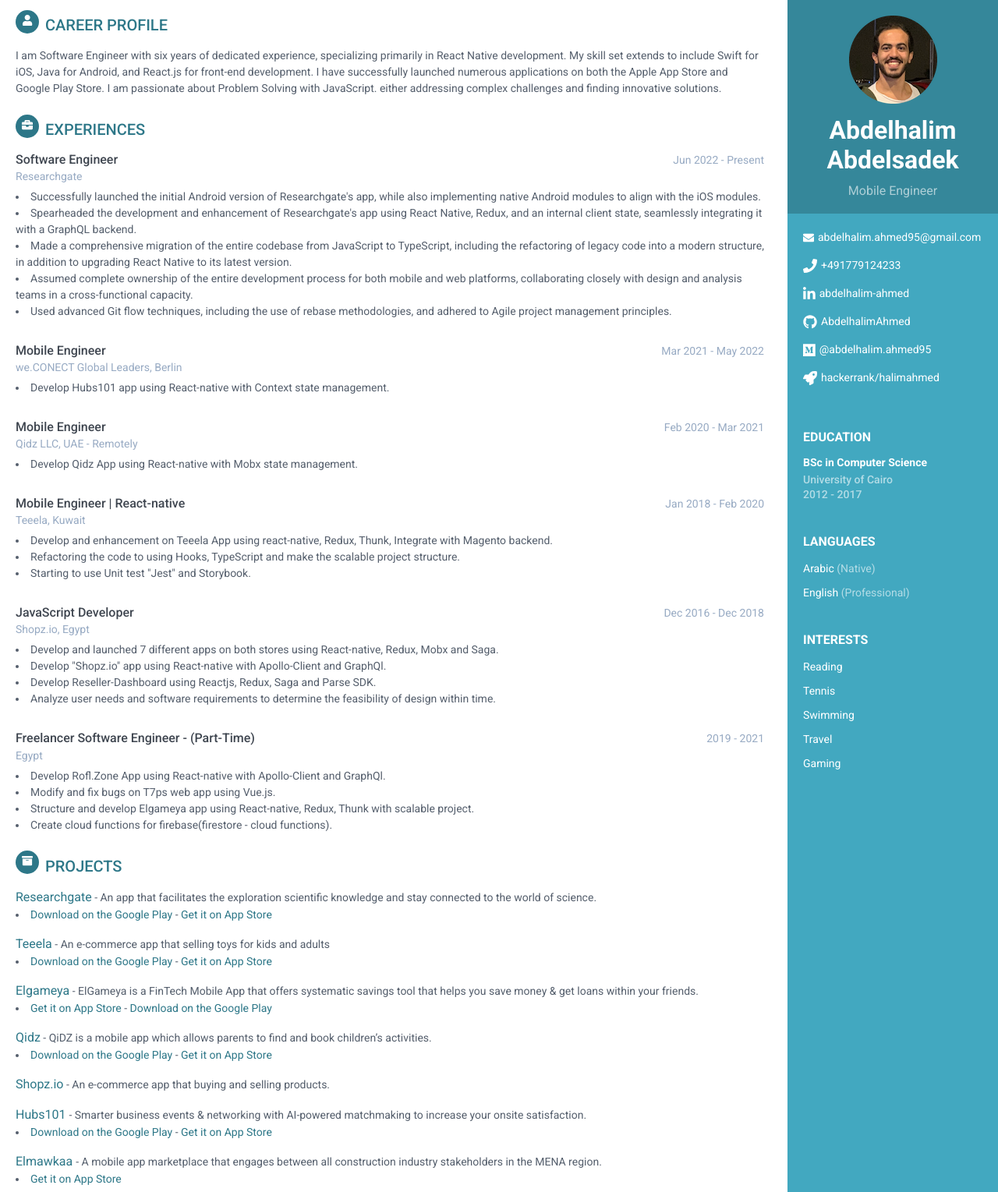
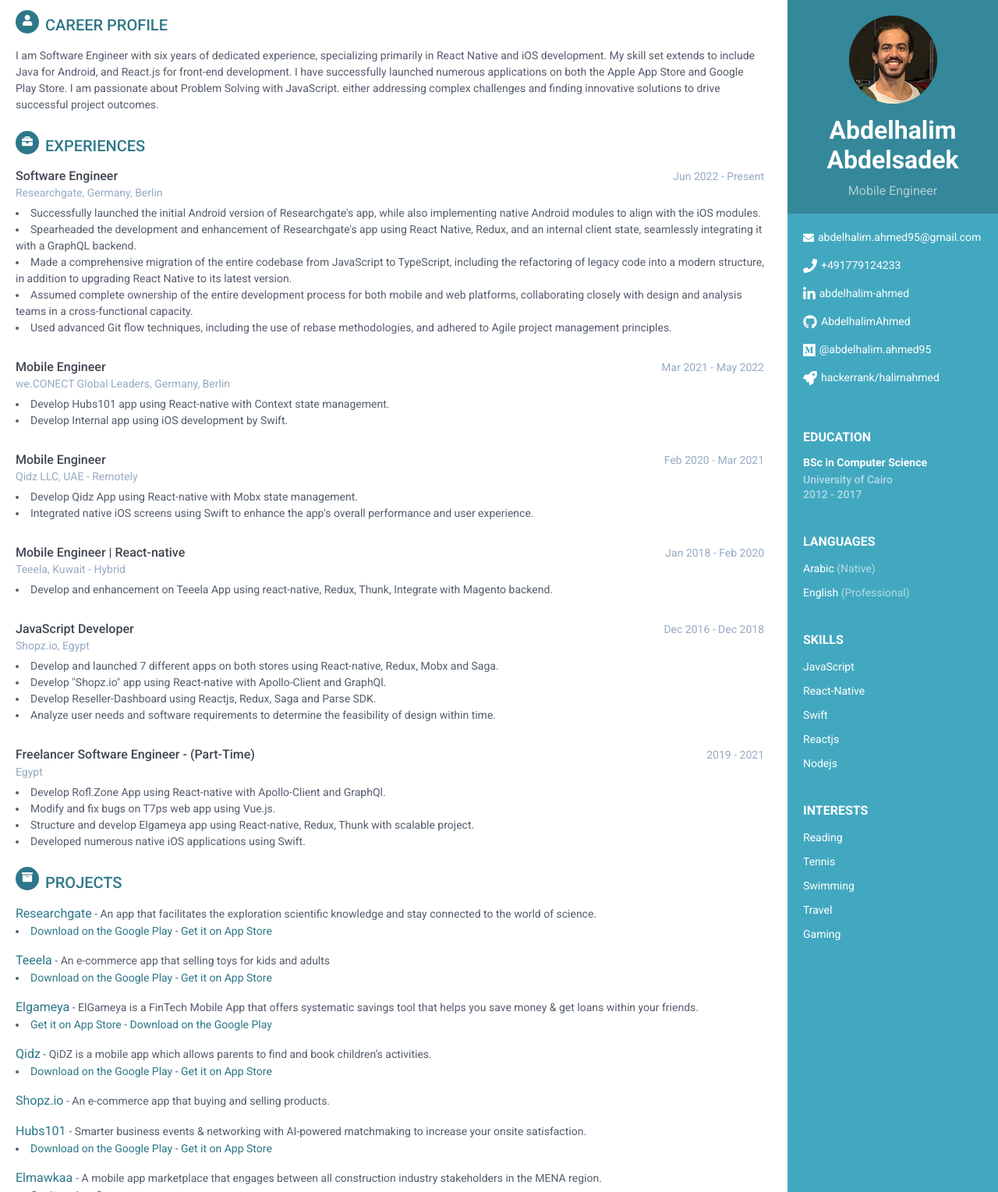
Before and after one commit to AbdelhalimAhmed/AbdelhalimAhmed.github.io, a plain HTML site: page index.html in a window 1280 px wide. Shown: the top 1529 px of the page at 78% size. Drawn offline with Linux system fonts and the light colour scheme.

Commit message:
update cv 9

```diff
--- a/index.html
+++ b/index.html
@@ -112,8 +112,19 @@
             <!-- <li>Spanish <span class="lang-desc">(Professional)</span></li> -->
           </ul>
         </div>
+         <!--//skills-->
+         <div class="interests-container container-block">
+          <h2 class="container-block-title">Skills</h2>
+          <ul class="list-unstyled interests-list">
+            <li>JavaScript</li>
+            <li>React-Native</li>
+            <li>Swift</li>
+            <li>Reactjs</li>
+            <li>Nodejs</li>
+          </ul>
+        </div>
         <!--//interests-->
-
+        <!--//interests-->
         <div class="interests-container container-block">
           <h2 class="container-block-title">Interests</h2>
           <ul class="list-unstyled interests-list">
@@ -136,10 +147,10 @@
           </h2>
           <div class="summary">
             <p>
-              I am Software Engineer with six years of dedicated experience, specializing primarily in React Native development.
-              My skill set extends to include Swift for iOS, Java for Android, and React.js for front-end development.
+              I am Software Engineer with six years of dedicated experience, specializing primarily in React Native and iOS development.
+              My skill set extends to include Java for Android, and React.js for front-end development.
               I have successfully launched numerous applications on both the Apple App Store and Google Play Store.
-              I am passionate about Problem Solving with JavaScript. either addressing complex challenges and finding innovative solutions.
+              I am passionate about Problem Solving with JavaScript. either addressing complex challenges and finding innovative solutions to drive successful project outcomes.
             </p>
           </div>
           <!--//summary-->
@@ -159,7 +170,7 @@
                 <div class="time">Jun 2022 - Present</div>
               </div>
               <!--//upper-row-->
-              <div class="company">Researchgate</div>
+              <div class="company">Researchgate, Germany, Berlin</div>
             </div>
             <!--//meta-->
              <div class="details">
@@ -189,12 +200,15 @@
                 <div class="time">Mar 2021 - May 2022</div>
               </div>
               <!--//upper-row-->
-              <div class="company">we.CONECT Global Leaders, Berlin</div>
+              <div class="company">we.CONECT Global Leaders, Germany, Berlin</div>
             </div>
             <!--//meta-->
             <div class="details">
               <li>
                 Develop Hubs101 app using React-native with Context state management.
+              </li>
+              <li>
+                Develop Internal app using iOS development by Swift.
               </li>
             </div>
             <!--//details-->
@@ -214,6 +228,9 @@
               <li>
                 Develop Qidz App using React-native with Mobx state management.
               </li>
+              <li>
+                Integrated native iOS screens using Swift to enhance the app's overall performance and user experience.
+              </li>
             </div>
             <!--//details-->
           </div>
@@ -225,20 +242,13 @@
                 <div class="time">Jan 2018 - Feb 2020</div>
               </div>
               <!--//upper-row-->
-              <div class="company">Teeela, Kuwait</div>
+              <div class="company">Teeela, Kuwait - Hybrid</div>
             </div>
             <!--//meta-->
             <div class="details">
               <li>
                 Develop and enhancement on Teeela App using react-native, Redux,
                 Thunk, Integrate with Magento backend.
-              </li>
-              <li>
-                Refactoring the code to using Hooks, TypeScript and make the
-                scalable project structure.
-              </li>
-              <li>
-                Starting to use Unit test "Jest" and Storybook.
               </li>
             </div>
             <!--//details-->
@@ -298,8 +308,7 @@
                 Thunk with scalable project.
               </li>
               <li>
-                Create cloud functions for firebase(firestore - cloud
-                functions).
+                Developed numerous native iOS applications using Swift.
               </li>
             </div>
             <!--//details-->
```
